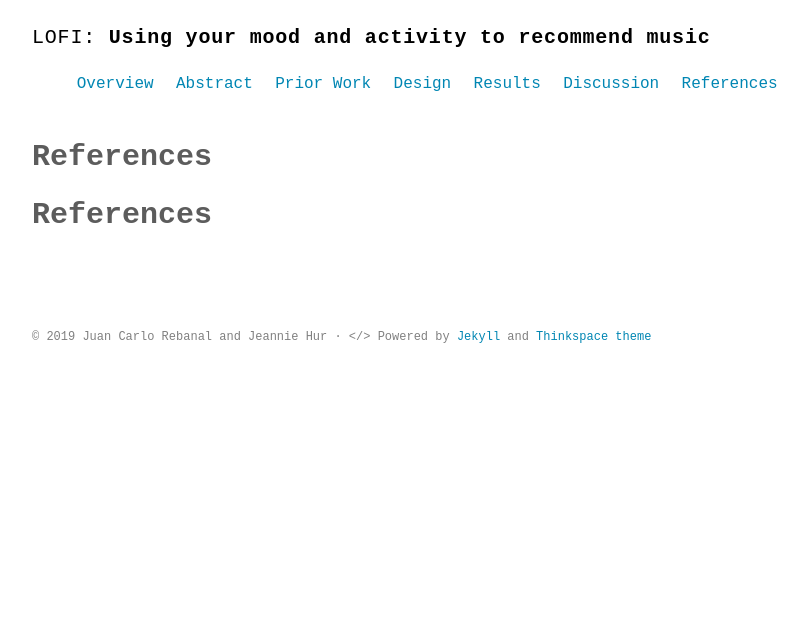
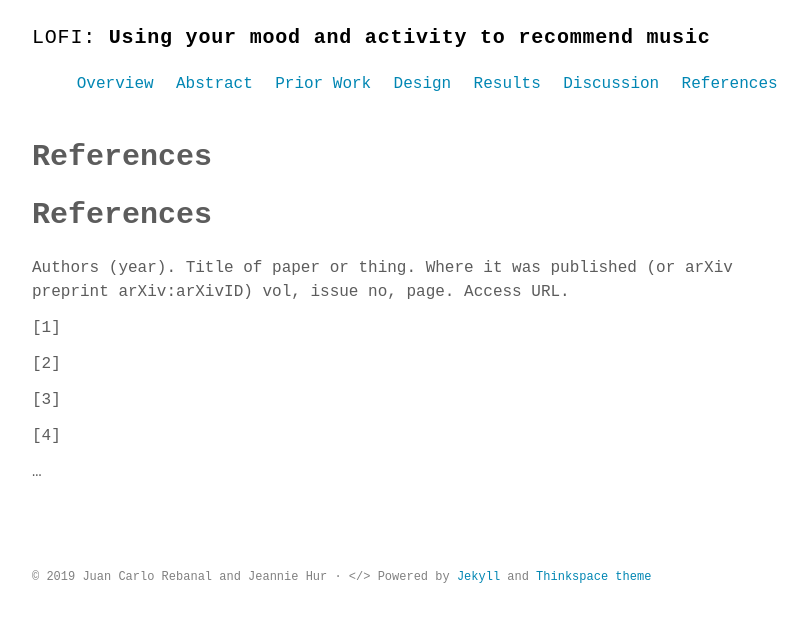
Before and after one commit to m202a-winter19-lofi/m202a-winter19-lofi.github.io, a Jekyll site: the page built from references.md, in a window 1280 px wide. Shown: the top 622 px of the page, without its empty margins (232-1040 px from the left). Built offline with Jekyll 4.4.1, drawn with Linux system fonts in a browser that asks for light colours; some web fonts are replaced.

```diff
--- a/references.md
+++ b/references.md
@@ -4,3 +4,15 @@ title: "References"
 ---
 
 # References
+
+Authors (year). Title of paper or thing. Where it was published (or arXiv preprint arXiv:arXivID) vol, issue no, page. Access URL.
+
+[1]
+
+[2]
+
+[3]
+
+[4]
+
+...
```
Also changed, not shown: design.md (+53 -1 lines), assets/images/lofi_diag.png (added).
